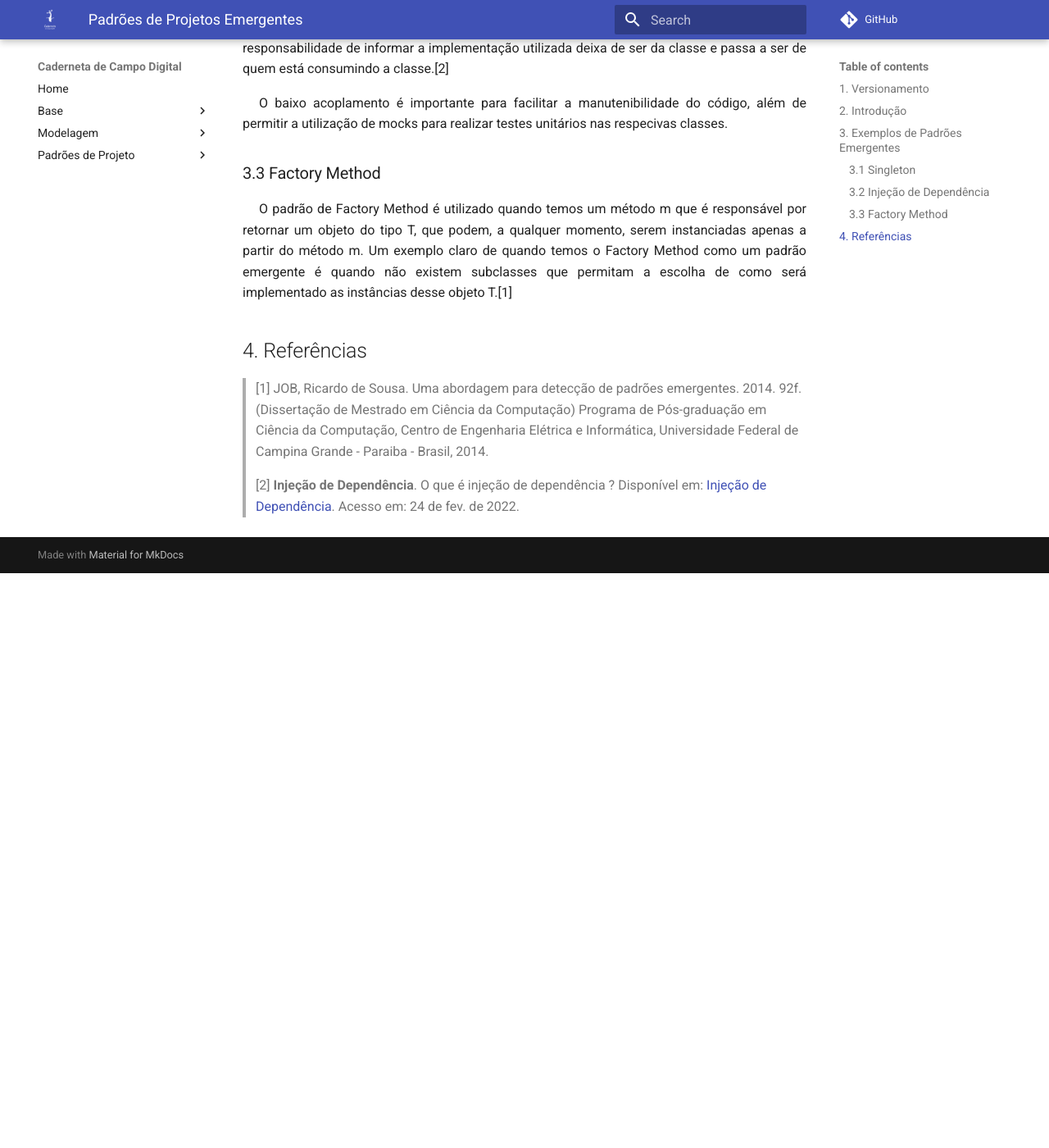
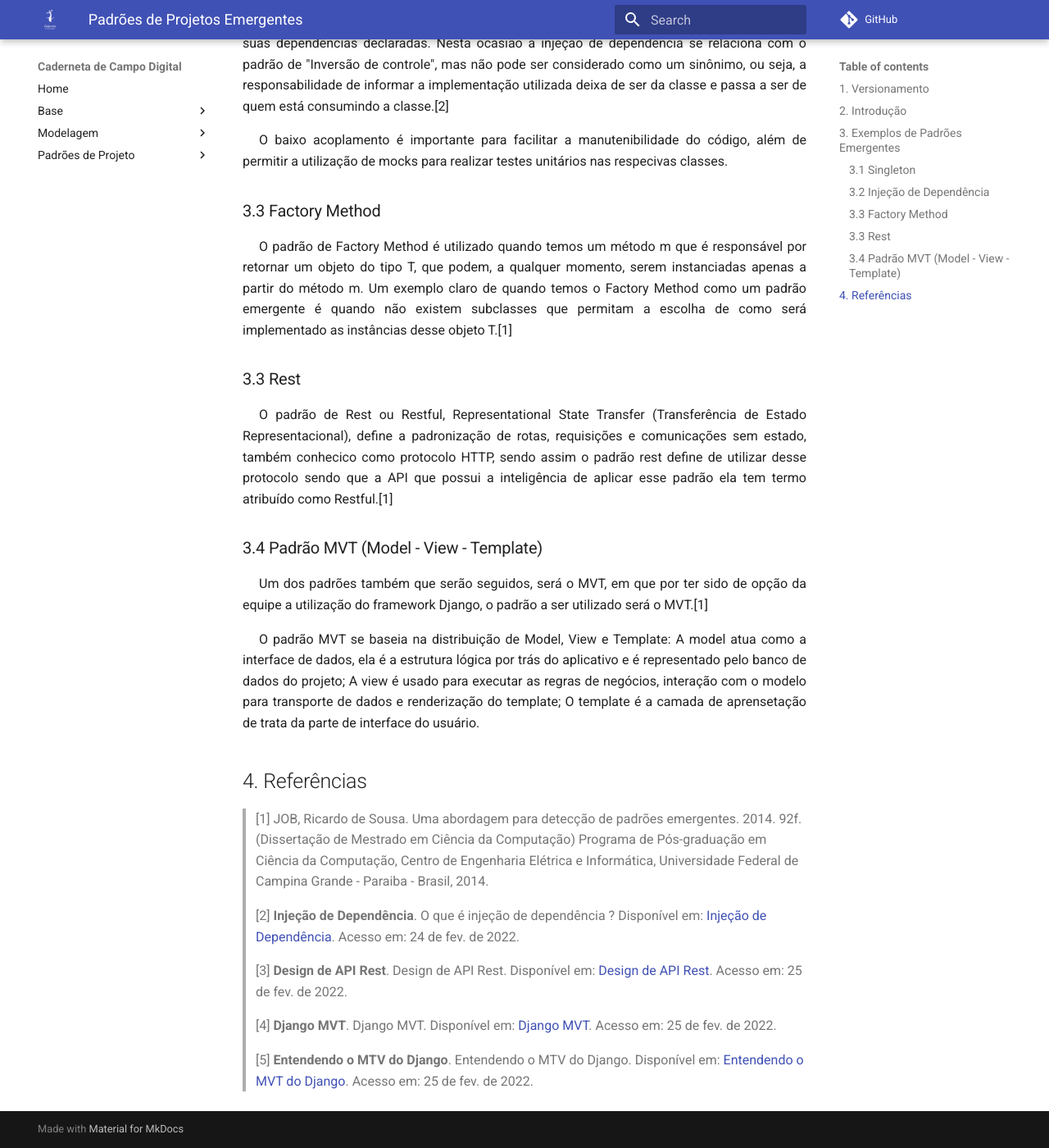
Before and after one commit to UnBArqDsw2021-2/2021.2_G4_CadernetaDeCampoDigital_docs, an MkDocs documentation site: the page built from docs/padroes_projetos/padroes_emergentes.md, in a window 1280 px wide and 1400 px high, scrolled down 1223 px. Shown: the whole window at 82% size. Built offline with MkDocs 1.6.1 and Material for MkDocs 9.7.7, drawn with Linux system fonts in a browser that asks for light colours; comment, search, counter and statistics services are not loaded; before the commit the page ends 1922 px from its top, so only the background shows below that; some of the changed text lies outside the part shown.

Commit message:
#92 Adicionando os padrões rest e mvt

```diff
--- a/docs/padroes_projetos/padroes_emergentes.md
+++ b/docs/padroes_projetos/padroes_emergentes.md
@@ -5,7 +5,8 @@
 | Versão | Data       | Descrição                                             | Autor(es)                     |
 | ------ | ---------- | ----------------------------------------------------- | ----------------------------- |
 | 1.0    | 24/02/2022 | Criação do documento e introdução                     | Vitor Lamego |
-| 1.1    | 24/02/2022 | Adição dos Padrões Emergentes                     | Denniel e Vitor Lamego |
+| 1.1    | 24/02/2022 | Adição dos Padrões Emergentes                     | Vitor Lamego |
+| 1.2    | 24/02/2022 | Adição dos Padrões Rest e MVT                     | Denniel William |
 
 
 
@@ -32,9 +33,24 @@
 
 <p align="justify" style="text-indent: 20px">O padrão de Factory Method é utilizado quando temos um método m que é responsável por retornar um objeto do tipo T, que podem, a qualquer momento, serem instanciadas apenas a partir do método m. Um exemplo claro de quando temos o Factory Method como um padrão emergente é quando não existem subclasses que permitam a escolha de como será implementado as instâncias desse objeto T.[1]</p>
 
+### 3.3 Rest
+
+<p align="justify" style="text-indent: 20px">O padrão de Rest ou Restful, Representational State Transfer (Transferência de Estado Representacional), define a padronização de rotas, requisições e comunicações sem estado, também conhecico como protocolo HTTP, sendo assim o padrão rest define de utilizar desse protocolo sendo que a API que possui a inteligência de aplicar esse padrão ela tem termo atribuído como Restful.[1]</p>
+
+### 3.4 Padrão MVT (Model - View - Template)
+
+<p align="justify" style="text-indent: 20px">Um dos padrões também que serão seguidos, será o MVT, em que por ter sido de opção da equipe a utilização do framework Django, o padrão a ser utilizado será o MVT.[1]</p>
+<p align="justify" style="text-indent: 20px">O padrão MVT se baseia na distribuição de Model, View e Template: A model atua como a interface de dados, ela é a estrutura lógica por trás do aplicativo e é representado pelo banco de dados do projeto; A view é usado para executar as regras de negócios, interação com o modelo para transporte de dados e renderização do template; O template é a camada de aprensetação de trata da parte de interface do usuário.</p>
+
 
 ## 4. Referências
 
 > [1] JOB, Ricardo de Sousa. Uma abordagem para detecção de padrões emergentes. 2014. 92f. (Dissertação de Mestrado em Ciência da Computação) Programa de Pós-graduação em Ciência da Computação, Centro de Engenharia Elétrica e Informática, Universidade Federal de Campina Grande - Paraiba - Brasil, 2014.
 
 > [2] **Injeção de Dependência**. O que é injeção de dependência ? Disponível em: <a href="https://medium.com/@eduardolanfredi/inje%C3%A7%C3%A3o-de-depend%C3%AAncia-ff0372a1672" >Injeção de Dependência</a>. Acesso em: 24 de fev. de 2022.
+
+> [3] **Design de API Rest**. Design de API Rest. Disponível em: <a href="https://wssilva-willian.medium.com/design-de-api-rest-9807a5b16c9f" >Design de API Rest</a>. Acesso em: 25 de fev. de 2022.
+
+> [4] **Django MVT**. Django MVT. Disponível em: <a href="https://www.javatpoint.com/django-mvt" >Django MVT</a>. Acesso em: 25 de fev. de 2022.
+
+> [5] **Entendendo o MTV do Django**. Entendendo o MTV do Django. Disponível em: <a href="https://www.treinaweb.com.br/blog/entendendo-o-mtv-do-django" >Entendendo o MVT do Django</a>. Acesso em: 25 de fev. de 2022.
```
